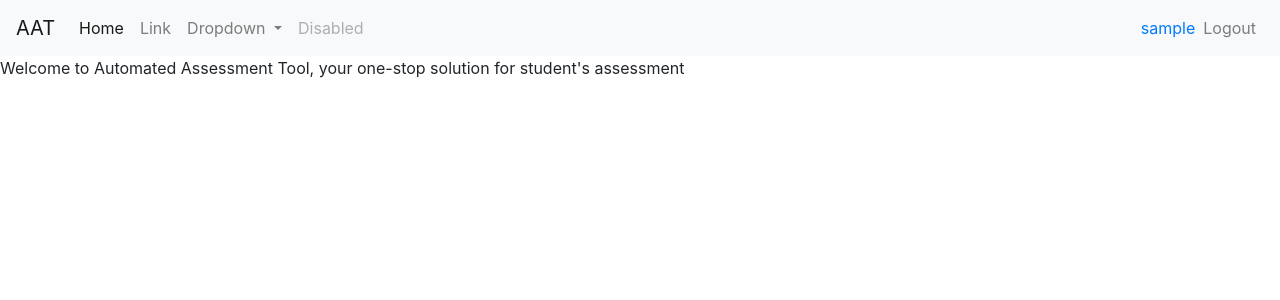
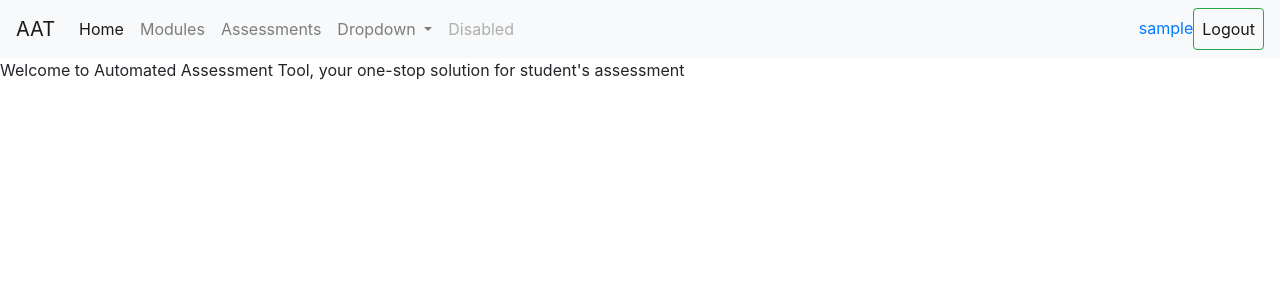
Before and after one commit to justinlct25/AAT_cardiff_cmt313, a Flask app: page / in a window 1280 px wide. Shown: the top 300 px of the page. Run offline with Flask 3, Linux system fonts and the light colour scheme; the visitor is signed in with stand-in values (Sample User, id 1).

Commit message:
added all modules and all assessments routes

```diff
--- a/aat/models.py
+++ b/aat/models.py
@@ -33,13 +33,13 @@ def load_user(user_id):
 
 class Teacher(db.Model):
   id = db.Column(db.Integer, primary_key=True)
-  user = db.relationship('User', secondary=user_teacher_association_table, backref='teacher', uselist=False) # one-to-one
+  user = db.relationship('User', secondary=user_teacher_association_table, backref=db.backref('teacher', uselist=False), uselist=False) # one-to-one
   modules = db.relationship('Module', secondary=teacher_modules_association_table, backref='teacher')
   teacher_num = db.Column(db.String(10), nullable=False)
 
 class Student(db.Model):
   id = db.Column(db.Integer, primary_key=True)
-  user = db.relationship('User', secondary=user_student_association_table, backref='student', uselist=False) # one-to-one
+  user = db.relationship('User', secondary=user_student_association_table, backref=db.backref('student', uselist=False), uselist=False) # one-to-one
   modules = db.relationship('Module', secondary=student_modules_association_table, backref='student') # many-to-many
   student_num = db.Column(db.String(10), nullable=False)
 
--- a/aat/routes.py
+++ b/aat/routes.py
@@ -6,7 +6,7 @@ from flask_login import login_user, logout_user, current_user, login_required
 
 @app.route('/', methods=['GET', 'POST'])
 @app.route('/home', methods=['GET', 'POST'])
-def index():
+def home():
     if current_user:
        user = User.query.get(current_user.id)
     return render_template("index.html", user=user)
@@ -19,7 +19,7 @@ def login():
       if user is not None and user.verify_password(form.password.data):
         login_user(user)
         flash('You\'ve successfully logged in,'+' '+ current_user.email +'!')
-        return redirect(url_for('index'))
+        return redirect(url_for('home'))
       flash('Invalid email or password.')
     return render_template('login.html',title='Login', form=form)
 
@@ -49,6 +49,17 @@ def profile(user_id):
     user = User.query.get_or_404(user_id)
     return render_template('profile.html', is_owner=is_owner, user=user)
 
+@app.route("/modules", methods=['GET'])
+def modules():
+   user = User.query.get(current_user.id)
+   if user.student: modules = user.student.modules if user.student.modules else []
+   else: modules = user.teacher.modules if user.teacher.modules else []
+   return render_template('modules.html', modules=modules)
+
+@app.route("/assessments", methods=['GET'])
+def assessments():
+   return render_template('assessments.html')
+
 @app.errorhandler(404)
 def page_not_found(e):
     return render_template("404.html"), 404
--- /dev/null
+++ b/aat/templates/assessments.html
@@ -0,0 +1,5 @@
+{% set active_page = "assessments" %}
+{% extends "base.html" %}
+{% block content %}
+    assessments
+{% endblock content %}
--- a/aat/templates/index.html
+++ b/aat/templates/index.html
@@ -1,3 +1,4 @@
+{% set active_page = "home" %}
 {% extends "base.html" %}
 {% block content %}
     Welcome to Automated Assessment Tool, your one-stop solution for student's assessment
--- a/aat/templates/nav.html
+++ b/aat/templates/nav.html
@@ -6,11 +6,20 @@
 
     <div class="collapse navbar-collapse" id="navbarSupportedContent">
       <ul class="navbar-nav mr-auto">
-        <li class="nav-item active">
+        {# <li class="nav-item active">
           <a class="nav-link" href="#">Home <span class="sr-only">(current)</span></a>
         </li>
         <li class="nav-item">
           <a class="nav-link" href="#">Link</a>
+        </li> #}
+        <li class="nav-item">
+            <a class="nav-link {{ 'active' if active_page == 'home' else '' }}" aria-current="page" href="{{ url_for('home') }}">Home</a>
+        </li>
+        <li class="nav-item">
+            <a class="nav-link {{ 'active' if active_page == 'modules' else '' }}" aria-current="page" href="{{ url_for('modules') }}">Modules</a>
+        </li>
+        <li class="nav-item">
+            <a class="nav-link {{ 'active' if active_page == 'assessments' else '' }}" aria-current="page" href="{{ url_for('assessments') }}">Assessments</a>
         </li>
         <li class="nav-item dropdown">
           <a class="nav-link dropdown-toggle" href="#" id="navbarDropdown" role="button" data-toggle="dropdown" aria-haspopup="true" aria-expanded="false">
@@ -38,11 +47,11 @@
             </li>
         {% endif %}
         {% if not active_page == 'login' %}
-            <li class="nav-item">
+            <li class="nav-item active">
                 {% if user %}
-                    <a class="nav-link {{ 'active' if active_page == 'logout' else '' }}" href="{{ url_for('logout') }}">Logout</a>
+                    <a class="btn btn-outline-success nav-link {{ 'active' if active_page == 'logout' else '' }}" href="{{ url_for('logout') }}">Logout</a>
                 {% else %}
-                    <a class="nav-link {{ 'active' if active_page == 'login' else '' }}" href="{{ url_for('login') }}">Login</a>
+                    <a class="btn btn-outline-success nav-link {{ 'active' if active_page == 'login' else '' }}" href="{{ url_for('login') }}">Login</a>
                 {% endif %}
             </li>
         {% endif %}
```
Also changed, not shown: aat/templates/modules.html (added, +11 -0 lines).
